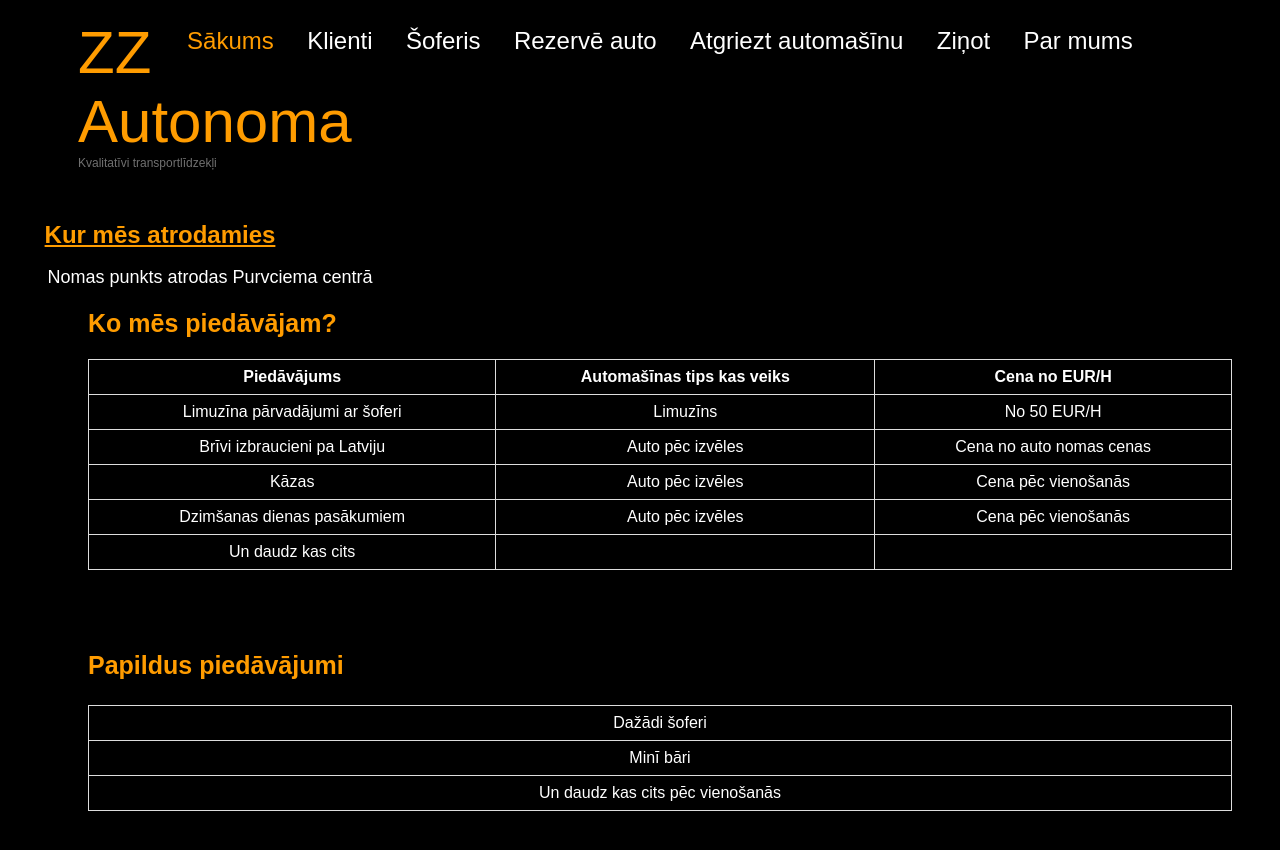
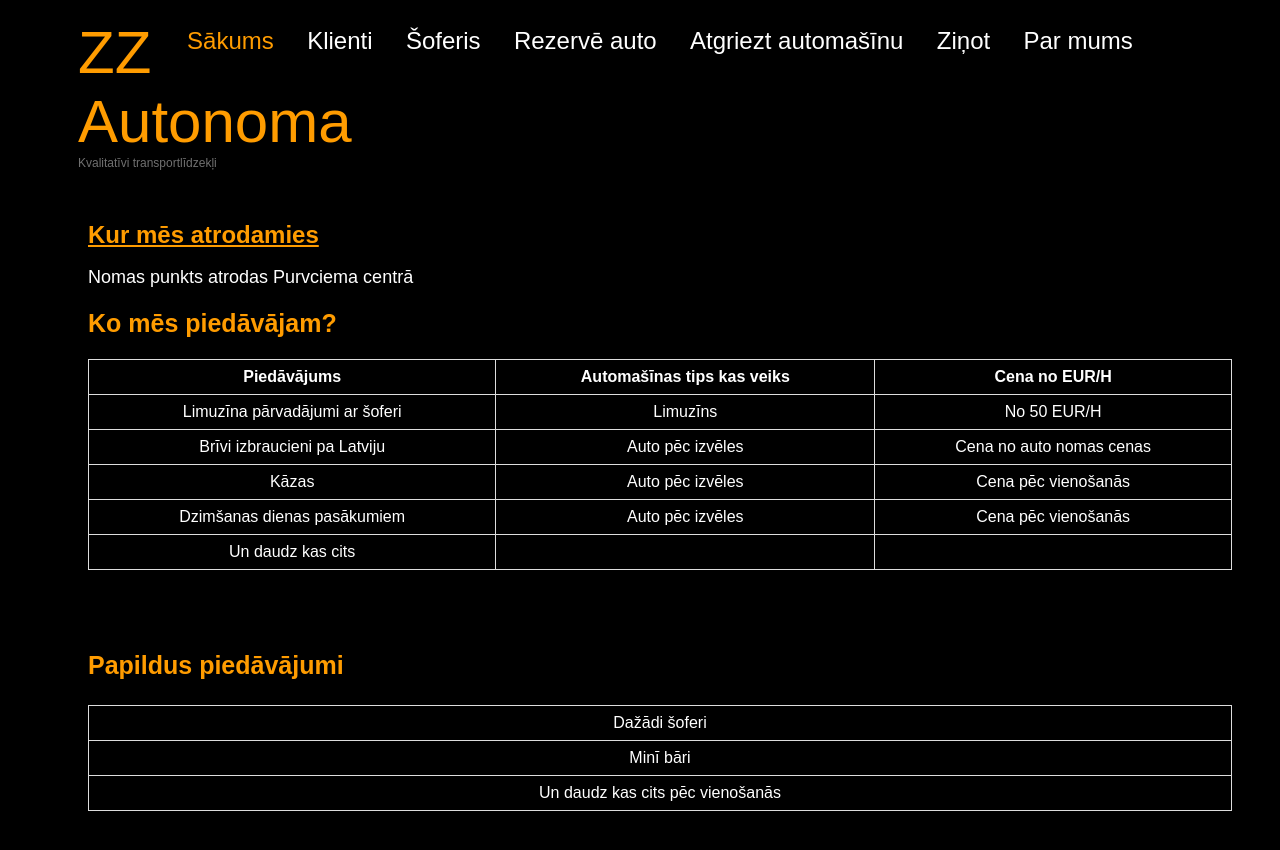
Before and after one commit to KarlisKalkis/autonoma1, a plain HTML site: page par.html in a window 1280 px wide. Drawn offline with Linux system fonts and the light colour scheme.

Commit message:
izlidzinats teksts Par mums lapa

```diff
--- a/par.css
+++ b/par.css
@@ -3,7 +3,6 @@ html {
     width: 1200px;
     overflow-x: hidden;
 }
-
 .menu {
 	height:103px;
 	text-align:center;
@@ -65,27 +64,25 @@ table {
     top: -300px;
     position: relative;
   }
-
 td, th {
     border: 1px solid #dddddd;
     text-align: center;
     padding: 8px;
   }
-
 tr:nth-child(even) {
     background-color: black;
   }
 h1 {
     position: relative;
     top: -300px;
-    right: 500px;
     color: #ff9c00;
     text-decoration: underline;
+    text-align: left;
 }
 p {
     position: relative;
     top: -300px;
-    left: -450px;
+    text-align: left;
     color: white;
     text-decoration: none;
     font-size: 18px;
```
